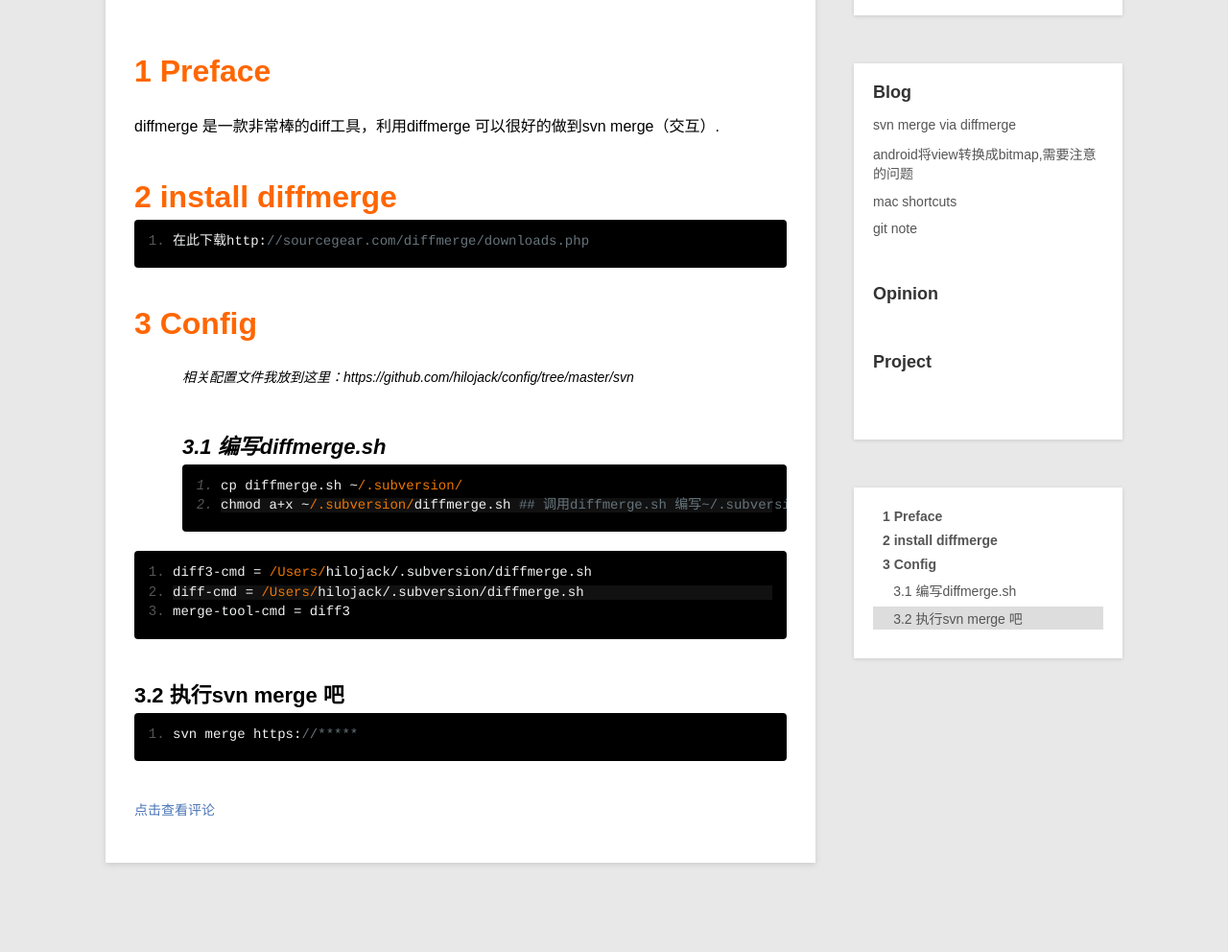
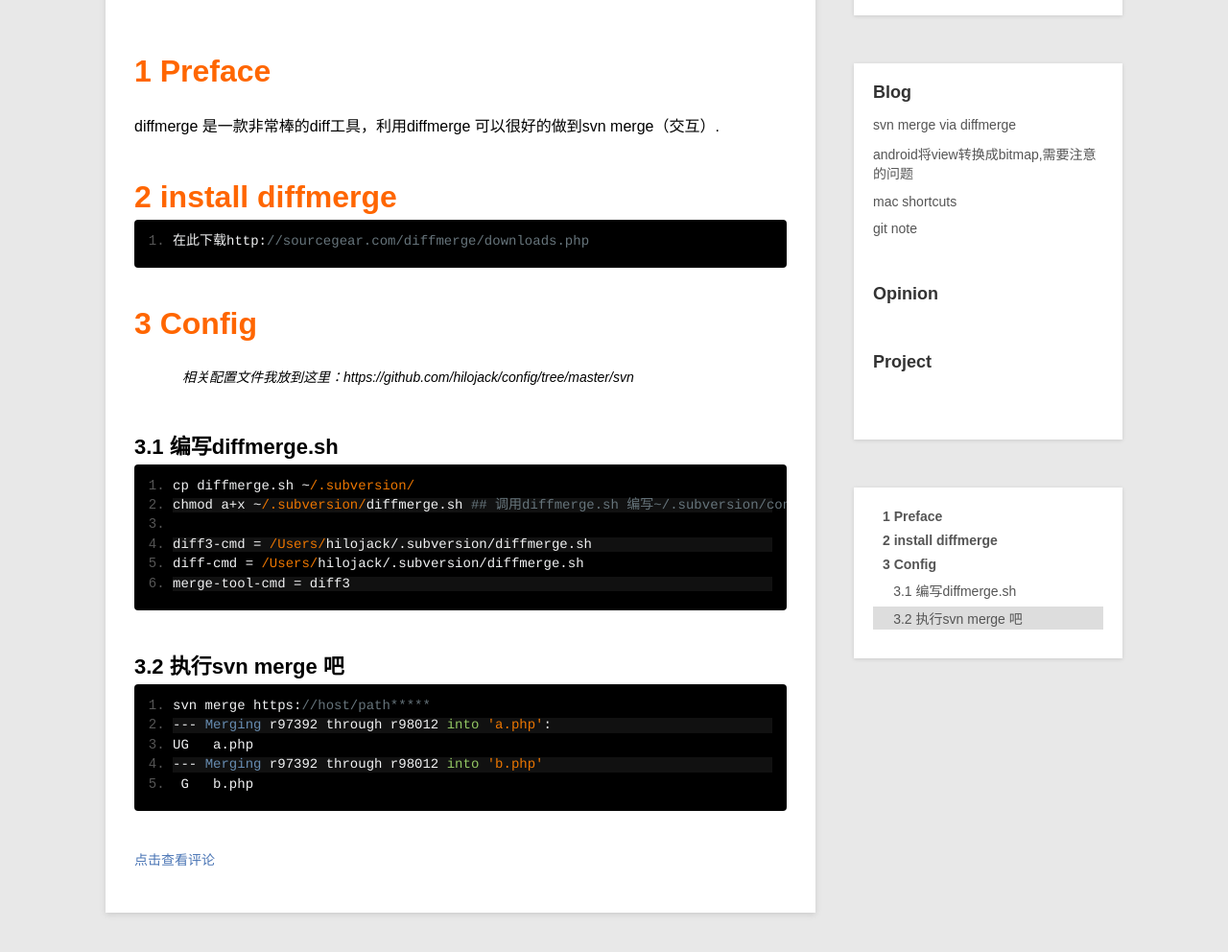
Before and after one commit to androidcoder90/androidcoder90.github.io, a Jekyll site: the page built from _posts/blog/2013-11-27-svn-diffmerge.md, in a window 1280 px wide, cut to the strip 189-1220 px from the top of the page. Shown: the top 992 px of the strip at 96% size. Built offline with Jekyll 4.4.1, drawn with Linux system fonts in a browser that asks for light colours; Markdown is read by kramdown in place of the engine named in the settings; grey boxes are pictures that could not be loaded.

Commit message:
add a line

```diff
--- a/_posts/blog/2013-11-27-svn-diffmerge.md
+++ b/_posts/blog/2013-11-27-svn-diffmerge.md
@@ -13,6 +13,7 @@ diffmerge 是一款非常棒的diff工具，利用diffmerge 可以很好的做
 
 # Config
 >> 相关配置文件我放到这里：https://github.com/hilojack/config/tree/master/svn
+
 ## 编写diffmerge.sh
 	cp diffmerge.sh ~/.subversion/
 	chmod a+x ~/.subversion/diffmerge.sh
@@ -25,4 +26,8 @@ diffmerge 是一款非常棒的diff工具，利用diffmerge 可以很好的做
 
 
 ## 执行svn merge 吧
-	svn merge https://*****
+	svn merge https://host/path*****
+	--- Merging r97392 through r98012 into 'a.php':
+	UG   a.php
+	--- Merging r97392 through r98012 into 'b.php'
+	 G   b.php
```
